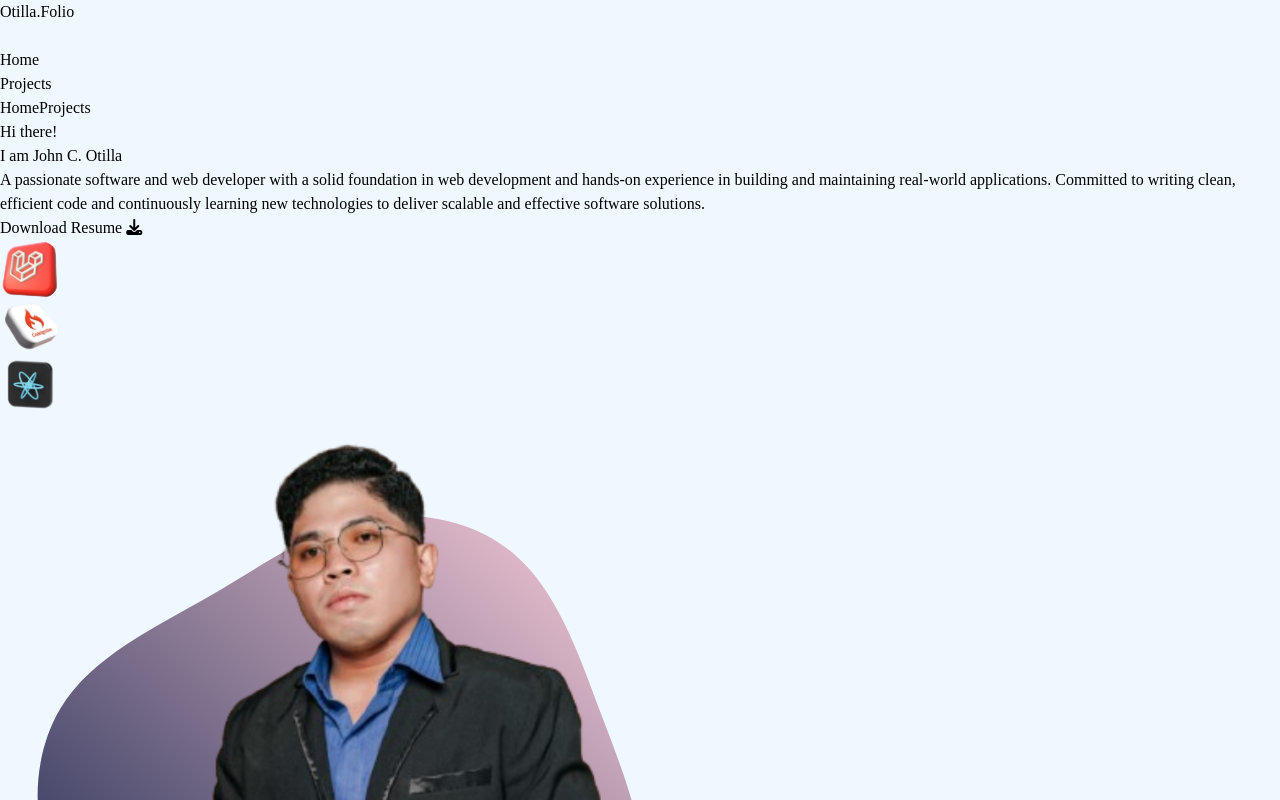
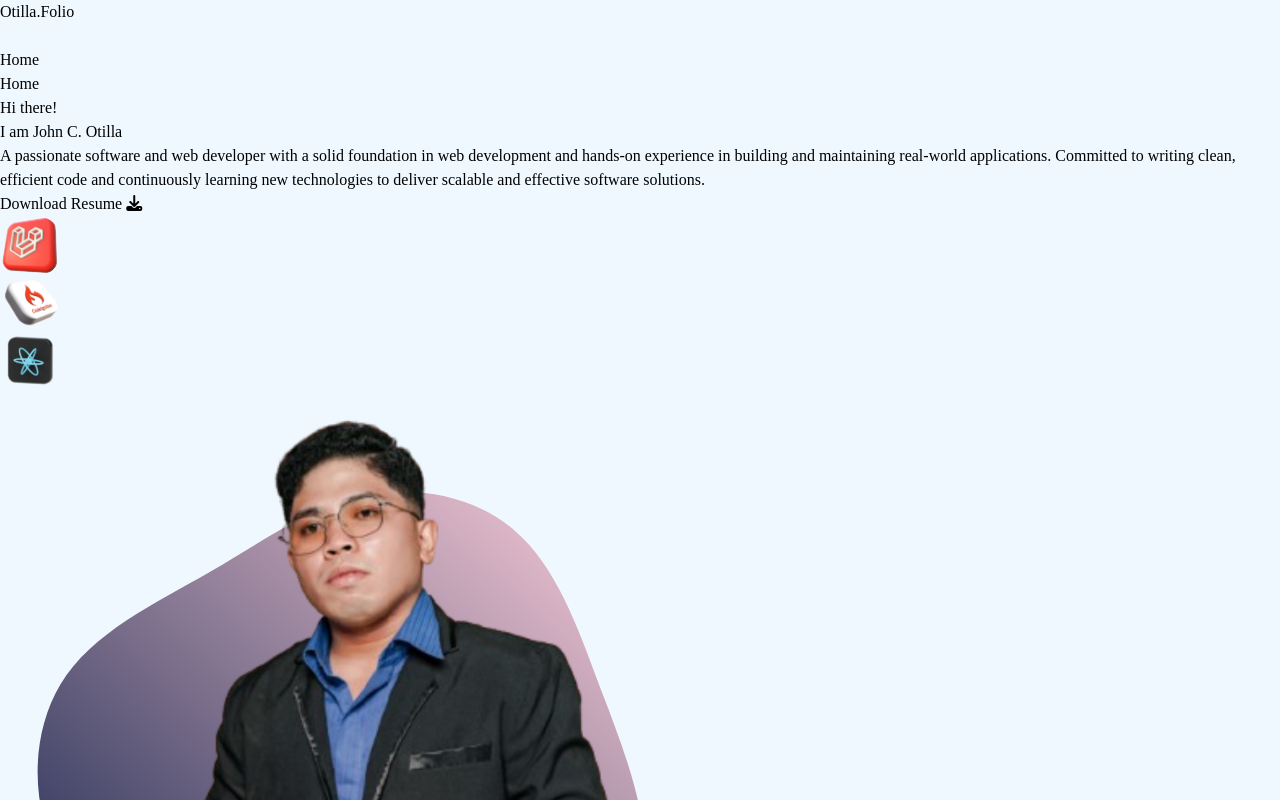
Before and after one commit to johnotilla09/portfolio, a React (Vite) app: page / in a window 1280 px wide. Shown: the top 800 px of the page. Built offline with nearby package versions, Linux system fonts and the light colour scheme.

Commit message:
Home Module | Remove Project in Nav

```diff
--- a/src/layout/Nav.jsx
+++ b/src/layout/Nav.jsx
@@ -7,7 +7,7 @@ const Nav = () => {
 
     const menuItems = [
         { label: "Home" },
-        { label: "Projects" },
+        // { label: "Projects" },
         // { label: "Certificates" },
     ];
 
```
